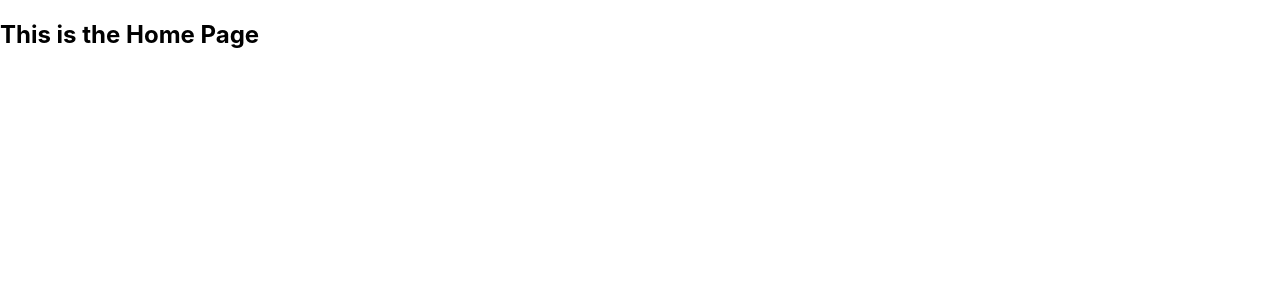
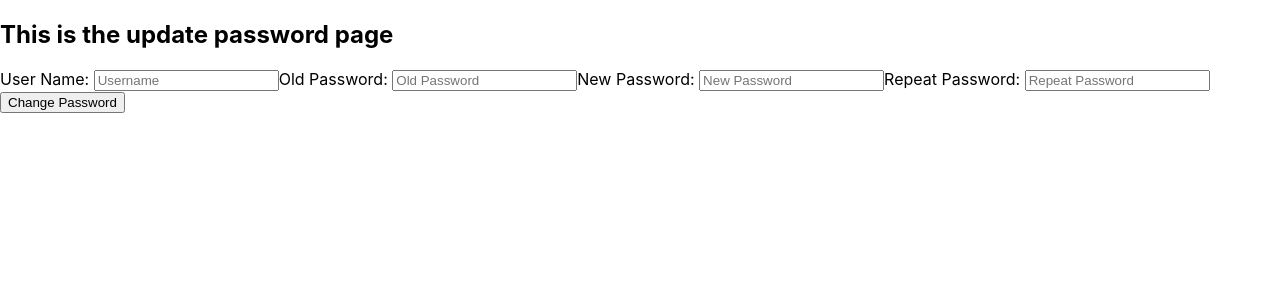
Before and after one commit to bqzhao11/Food-Recipe-Analyzer, a React (Create React App) app: page /update-password in a window 1280 px wide. Shown: the top 300 px of the page. Built offline with nearby package versions, Linux system fonts and the light colour scheme.

Commit message:
finished delete and update user

```diff
--- a/src/App.js
+++ b/src/App.js
@@ -6,6 +6,7 @@ import Login from "./components/login";
 import NewRecipe from "./components/new_recipe";
 import NewUserPage from "./components/new_user_page";
 import NewFoodPage from "./components/new_food_page";
+import UpdatePassword from "./components/update_password"
 import './App.css';
 
 function App() {
@@ -20,6 +21,7 @@ function App() {
                     <Route path="/dashboard" component={Dashboard} />
                     <Route path="/new-recipe" component={NewRecipe} />
                     <Route path="/new-food" component={NewFoodPage} />
+                    <Route path="/update-password" component={UpdatePassword} />
                     <Route path="/" component={Home} />
                 </Switch>
             </div>
--- a/src/components/new_user.jsx
+++ b/src/components/new_user.jsx
@@ -16,7 +16,7 @@ function NewUser() {
     const handleSubmit = e => {
         e.preventDefault();
         if (userName === "") {
-            alert("Please enter a user name");
+            alert("Please enter a username");
         }
         if (password === "") {
             alert("Please enter a password")
--- /dev/null
+++ b/src/components/update_password.jsx
@@ -0,0 +1,76 @@
+import React, { useState, useEffect} from "react";
+import "axios"
+import axios from "axios"
+
+function UpdatePassword() {
+
+    const [userName, setUserName] = useState('');
+    const [oldPassword, setOldPassword] = useState('');
+    const [newPassword, setNewPassword] = useState('');
+    const [rePassword, setRePassword] = useState('');
+
+    const handleSubmit = e => {
+        e.preventDefault();
+        if (userName === "") {
+            alert("Please enter the username");
+        }
+        if (oldPassword === "") {
+            alert("Please enter the old password");
+        }
+        if (newPassword === "") {
+            alert("Please enter the new password");
+        }
+        if (newPassword !== rePassword) {
+            alert("Passwords do not match");
+        }
+
+        const req = {
+            userName: userName,
+            oldPassword: oldPassword,
+            newPassword: newPassword
+        }
+
+        axios.post('/user/update', req)
+             .then(res => {
+                 console.log(res)
+             })
+             .catch(err => {
+                 console.log(err)
+             })
+    }
+
+    return(
+        <div>
+            <h2>This is the update password page</h2>
+            <form onSubmit={handleSubmit}>
+                <label>
+                    User Name: <input type='text'
+                                      value={userName}
+                                      onChange={e => setUserName(e.target.value)}
+                                      placeholder="Username" />
+                </label>
+                <label>
+                    Old Password: <input type='text'
+                                         value={oldPassword}
+                                         onChange={e => setOldPassword(e.target.value)}
+                                         placeholder="Old Password" />
+                </label>
+                <label>
+                    New Password: <input type='text'
+                                         value={newPassword}
+                                         onChange={e => setNewPassword(e.target.value)}
+                                         placeholder="New Password" />
+                </label>
+                <label>
+                    Repeat Password: <input type='text'
+                                            value={rePassword}
+                                            onChange={e => setRePassword(e.target.value)}
+                                            placeholder="Repeat Password" />
+                </label>
+                <input type="submit" value="Change Password" />
+            </form>
+        </div>
+    );
+}
+
+export default UpdatePassword;
```
Also changed, not shown: 2 other files (tests, documents, lock files or other folders). Lines whose indentation alone changed are shown as unchanged.
